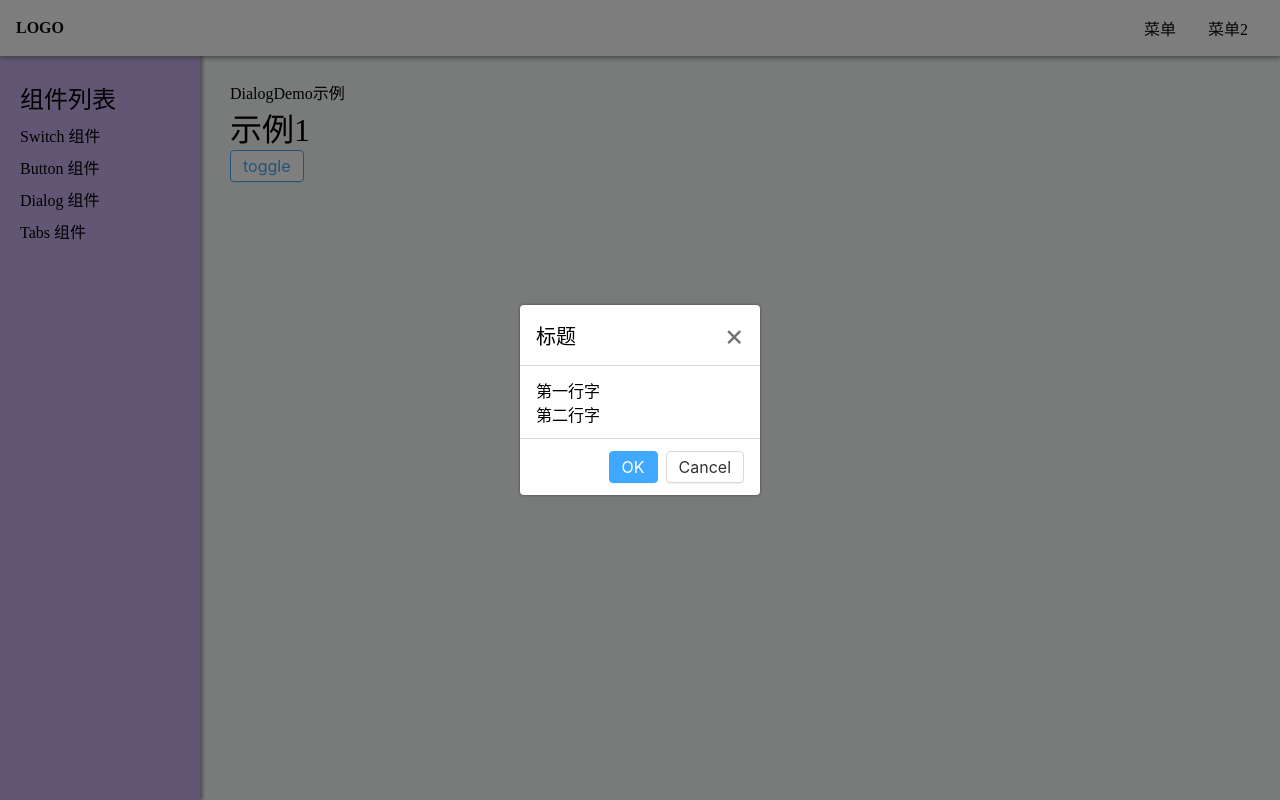
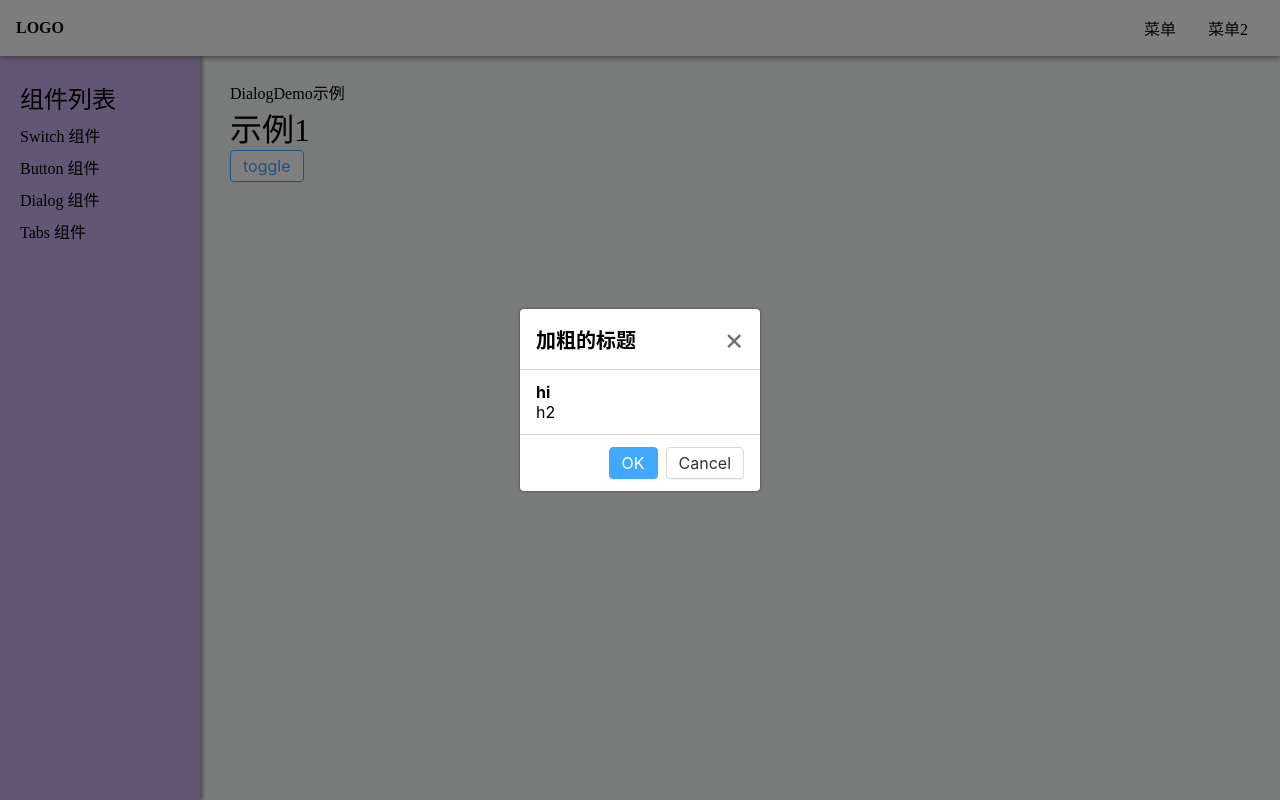
Before and after one commit to BenjaminWu-59/Klan-UI-Source, a Vue app: page /#/doc/dialog in a window 1280 px wide. Both pictures are taken after a click on the button "toggle". Built offline with nearby package versions, Linux system fonts and the light colour scheme.

Commit message:
Dialog 支持自定义title和content

```diff
--- a/src/components/DialogDemo.vue
+++ b/src/components/DialogDemo.vue
@@ -2,7 +2,16 @@
 <div>DialogDemo示例</div>
   <h1>示例1</h1>
   <Button @click="toggle">toggle</Button>
-  <Dialog v-model:visible="x" :close-on-click-overlay="true" :ok="f1" :cancel="f2"></Dialog>
+  <Dialog v-model:visible="x" :close-on-click-overlay="true" :ok="f1" :cancel="f2">
+    <template v-slot:header>
+      <strong>加粗的标题
+      </strong>
+    </template>
+    <template v-slot:content>
+      <strong>hi</strong>
+      <div>h2</div>
+    </template>
+  </Dialog>
 </template>
 
 <script lang="ts">
--- a/src/lib/Dialog.vue
+++ b/src/lib/Dialog.vue
@@ -3,12 +3,11 @@
     <div class="kanlan-dialog-overlay" @click="onClickOverlay"></div>
     <div class="kanlan-dialog-wrapper">
       <div class="kanlan-dialog">
-        <header>标题
+        <header> <slot name="header"/>
           <span @click="close" class="kanlan-dialog-close">&times</span>
         </header>
         <main>
-          <p>第一行字</p>
-          <p>第二行字</p>
+          <slot name="content"/>
         </main>
         <footer>
           <Button level="main" @click="ok">OK</Button>
```
